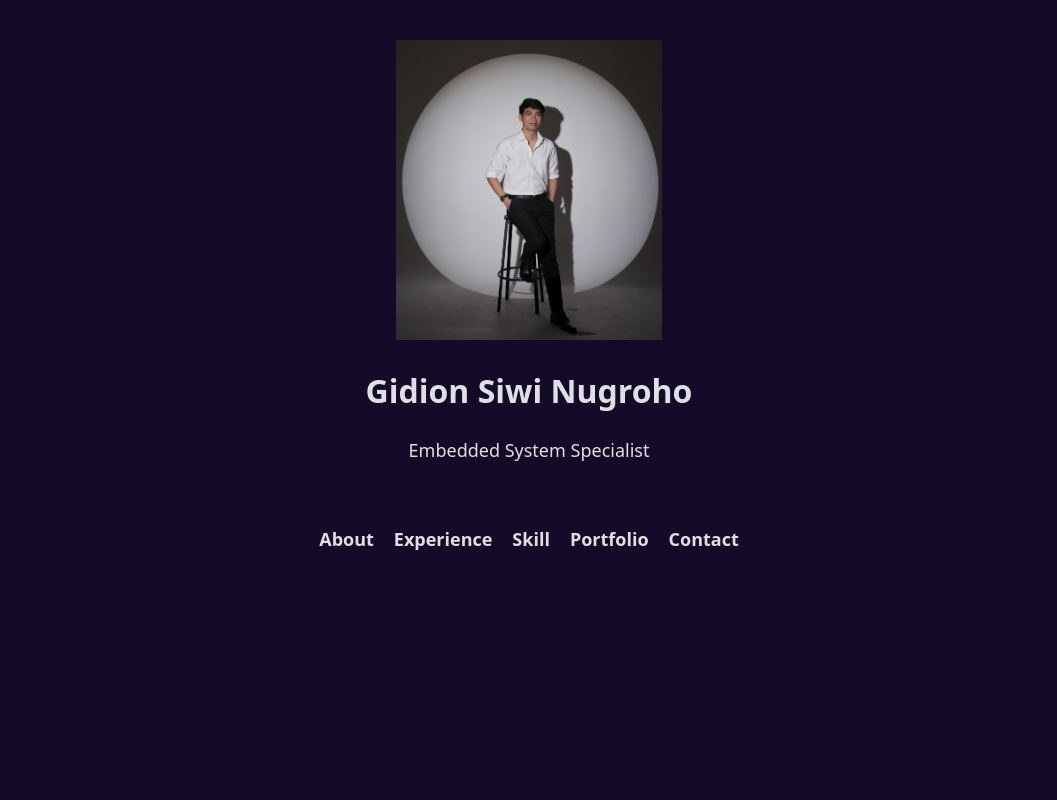
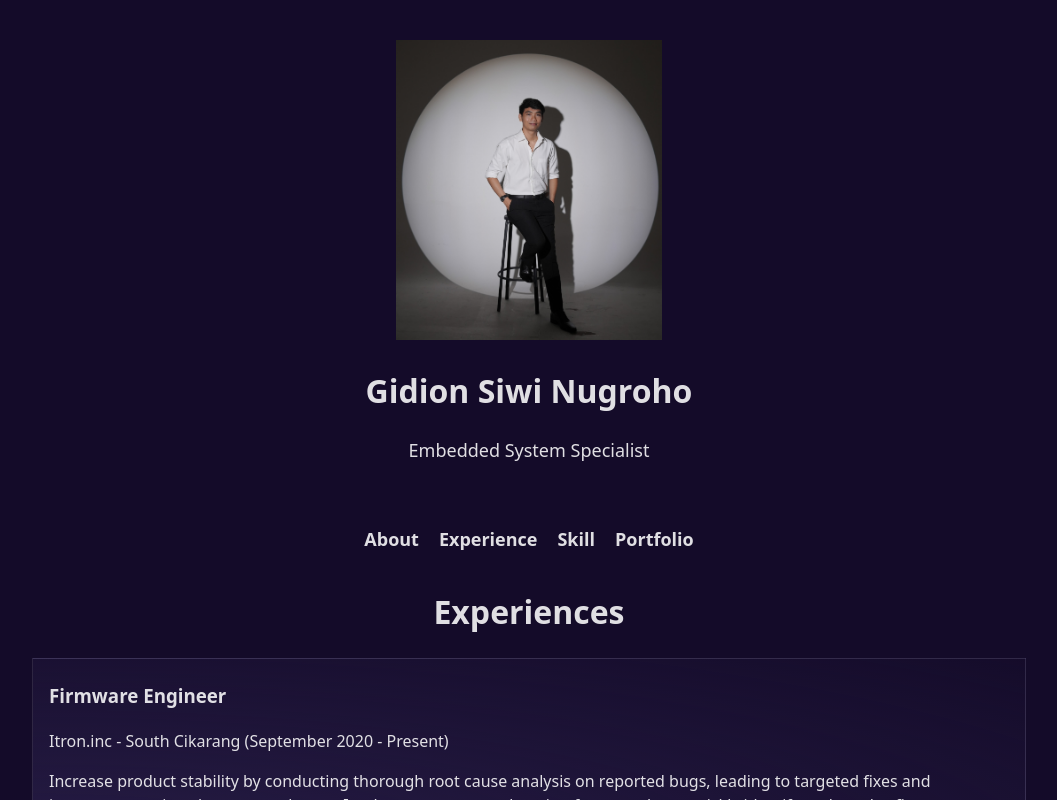
Before and after one commit to gide03/Portfolio, a React (Vite) app: page / in a window 1280 px wide. Both pictures are taken after a click on the element "Experience". Shown: the top 800 px of the page, without its empty margins (111-1168 px from the left). Built offline with nearby package versions, Linux system fonts and the light colour scheme.

Commit message:
Add experience

```diff
--- a/src/components/Card.jsx
+++ b/src/components/Card.jsx
@@ -47,3 +47,15 @@ export const CatalogCard = styled.div`
         text-size: smaller;
     }
 `;
+
+export const ArticleCard = styled.div`
+    width: 80%;
+    margin: auto;
+    margin-bottom: 1em;
+
+    text-align: left;
+
+    border: 1px solid rgba(255, 255, 255, .1);
+    padding: 0.3em 1em 0.3em 1em;
+    background: radial-gradient(150% 150% at 0% 100%, #261c45 0%, rgba(35, 25, 74, 0) 100%);
+`;
--- a/src/pages/Home.jsx
+++ b/src/pages/Home.jsx
@@ -1,7 +1,7 @@
 import { Navbar } from "../components/Navbar";
 import { useState } from "react";
 import { SocialBt } from "../components/Button";
-import { SocialCard, SkillCard, CatalogCard } from "../components/Card";
+import { SocialCard, SkillCard, CatalogCard, ArticleCard } from "../components/Card";
 import { Tag } from "../components/Tag";
 import { CardDeckScrollable } from "../components/Scrollbox";
 
@@ -10,7 +10,7 @@ const Nav = {
   EXPERIENCE: "Experience",
   SKILL: "Skill",
   PORTFOLIO: "Portfolio",
-  CONTACT: "Contact"
+  // CONTACT: "Contact"
 }
 
 const HomePage = () => {
@@ -29,7 +29,7 @@ const HomePage = () => {
           <div className="nav-item" onClick={(e)=>NavClickHandler(e)}>{Nav.EXPERIENCE}</div>
           <div className="nav-item" onClick={(e)=>NavClickHandler(e)}>{Nav.SKILL}</div>
           <div className="nav-item" onClick={(e)=>NavClickHandler(e)}>{Nav.PORTFOLIO}</div>
-          <div className="nav-item" onClick={(e)=>NavClickHandler(e)}>{Nav.CONTACT}</div>
+          {/* <div className="nav-item" onClick={(e)=>NavClickHandler(e)}>{Nav.CONTACT}</div> */}
         </Navbar>
 
         {/* Presentation */}
@@ -37,6 +37,7 @@ const HomePage = () => {
 
         {/* ABOUT */}
         {(activeNav === Nav.ABOUT) && <div>
+          <h1>About Me</h1>
           <p>Dedicated professional specializing in creating innovative platforms and applications that streamline operations in the utilities and industrial sectors. With 4+ years of experience and driven by a passion for innovation and reliability, I thrive on building software that bridges the gap between complex engineering challenges and user-friendly solutions.</p>
           <SocialCard>
             <SocialBt>
@@ -63,11 +64,31 @@ const HomePage = () => {
           </SocialCard>
         </div>}
 
+        {/* Experience */}
+        {(activeNav == Nav.EXPERIENCE) && <div>
+          <h1>Experiences</h1>
+          <ArticleCard>
+              <h3 class="font-bold text-xl text-white">Firmware Engineer</h3>
+              <p class="text-blue-300">Itron.inc - South Cikarang (September 2020 - Present)</p>
+              <p class="text-gray-300">Increase product stability by conducting thorough root cause analysis on reported bugs, leading to targeted fixes and improvements in subsequent releases. Implement automated testing frameworks to quickly identify and resolve firmware issues during development cycles.</p>
+          </ArticleCard>
+          <ArticleCard>
+              <h3 class="font-bold text-xl text-white">Embedded System Engineer (Freelance)</h3>
+              <p class="text-blue-300">CV San Multimedia - Semarang, Indonesia (August 2019 - March 2020)</p>
+              <p class="text-gray-300">Design, develop, and test a device for customer service index satisfaction sampling. This device provides features that support HR Manager to gather employee's performance. I implement IoT framework as project base.</p>
+          </ArticleCard>
+          <ArticleCard>
+              <h3 class="font-bold text-xl text-white">Robotic Researcher</h3>
+              <p class="text-blue-300">Robotic Research Center SWCU - Salatiga, Central Java (July 2016 - December 2019)</p>
+              <p class="text-gray-300">Develop wheeled robot (Mechanical, Electrical, and Programming) to perform autonomous robot to play soccer ball like human plays robot. Implement Data Driven Decision Making (DDDM) with sensor fusion, and interconnected robot agent. To ArticleCard dynamic games strategy and movement.</p>
+          </ArticleCard>
+        </div>}
+
         {/* Portfolio */}
         {(activeNav == Nav.PORTFOLIO) && <CardDeckScrollable>
             <CatalogCard bg='AutonomousRobotLocalization.webp'>
               <span className="title">Autonomous Robot Navigation System</span>
-              <p className="subtitle">Built a ROS-based robot using STM32 microcontrollers and LiDAR for obstacle avoidance in dynamic environments.</p>
+              <p ArticleCardName="subtitle">Built a ROS-based robot using STM32 microcontrollers and LiDAR for obstacle avoidance in dynamic environments.</p>
               {/* <p>Tech Stack: STM32, ROS2, Python, LiDAR, SLAM.</p> */}
             </CatalogCard>
             <CatalogCard bg='IoTSmatHomeAUtomationSystem.webp'>
@@ -98,7 +119,9 @@ const HomePage = () => {
         </CardDeckScrollable>}
 
         {/* SKILLS */}
-        {(activeNav == Nav.SKILL) && <SkillCard>
+        {(activeNav == Nav.SKILL) && <>
+        <h1>Skills</h1>
+        <SkillCard>
           <Tag>C++</Tag>
           <Tag>Python</Tag>
           <Tag>C</Tag>
@@ -109,7 +132,8 @@ const HomePage = () => {
           <Tag>Microcontrollers</Tag>
           <Tag>Electronics</Tag>
           <Tag>Web/Software Development</Tag>
-        </SkillCard>}
+        </SkillCard>
+        </>}
       </div>
     </>
 }
```
